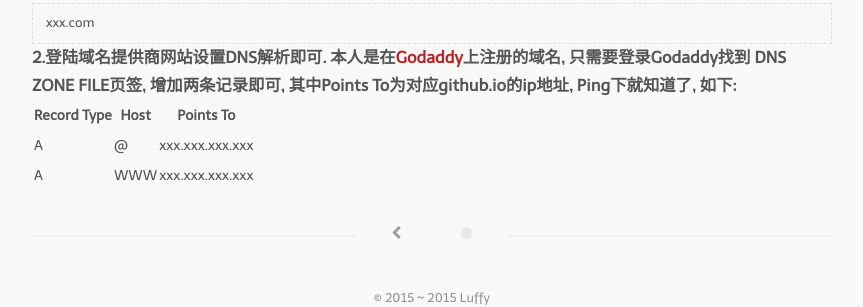
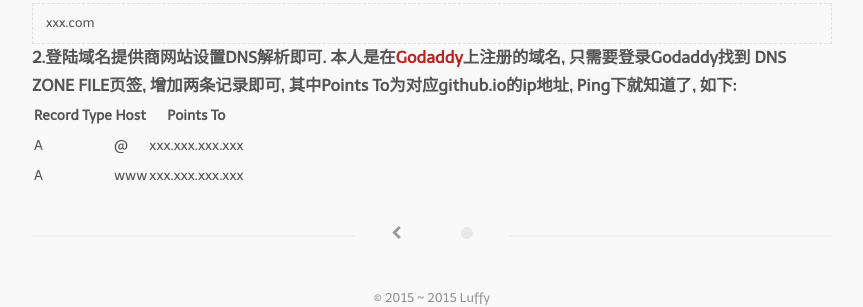
Before and after one commit to luffy0908/luffy0908.github.io, a Jekyll site: the page built from _posts/2015-07-13-Github Page的域名绑定.md, in a window 1280 px wide. Shown: the part 276-583 px from the top of the page, without its empty margins (208-1071 px from the left). Built offline with Jekyll 4.4.1, drawn with Linux system fonts in a browser that asks for light colours; nearby versions of some CDN libraries; Markdown is read by kramdown in place of the engine named in the settings.

```diff
--- a/_posts/2015-07-13-Github Page的域名绑定.md
+++ b/_posts/2015-07-13-Github Page的域名绑定.md
@@ -16,6 +16,6 @@ tags:
 ### 2.登陆域名提供商网站设置DNS解析即可. 本人是在[Godaddy](https://www.godaddy.com)上注册的域名, 只需要登录Godaddy找到  DNS ZONE FILE页签, 增加两条记录即可, 其中Points To为对应github.io的ip地址, Ping下就知道了, 如下:
 
 | Record Type | Host | Points To       |
-| ---         | ---  | ---             |
-| A           |  @   | xxx.xxx.xxx.xxx |
-| A           | WWW  | xxx.xxx.xxx.xxx |
+| ---    | ---  | ---             |
+| A      |  @   | xxx.xxx.xxx.xxx |
+| A      | www  | xxx.xxx.xxx.xxx |
```
